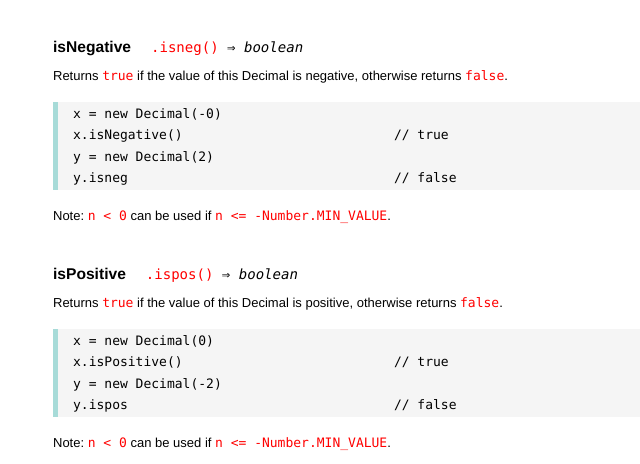
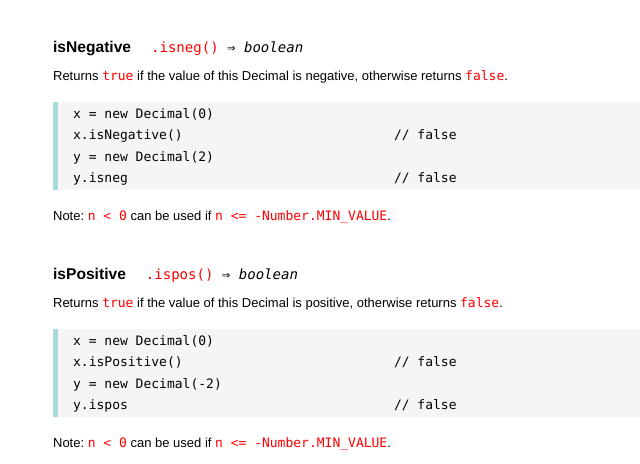
Before and after one commit to MikeMcl/decimal.js-light, a website: page doc/API.html in a window 1280 px wide. Shown: the part 8080-8544 px from the top of the page, 187-827 px from the left. Drawn offline with Linux system fonts and the light colour scheme.

Commit message:
Correct toPositve and toNegative examples

```diff
--- a/doc/API.html
+++ b/doc/API.html
@@ -667,8 +667,8 @@ y.isint()                                // false</pre>
       <code>false</code>.
     </p>
     <pre>
-x = new Decimal(-0)
-x.isNegative()                           // true
+x = new Decimal(0)
+x.isNegative()                           // false
 y = new Decimal(2)
 y.isneg                                  // false</pre>
     <p>Note: <code>n &lt; 0</code> can be used if <code>n &lt;= -Number.MIN_VALUE</code>.</p>
@@ -682,7 +682,7 @@ y.isneg                                  // false</pre>
     </p>
     <pre>
 x = new Decimal(0)
-x.isPositive()                           // true
+x.isPositive()                           // false
 y = new Decimal(-2)
 y.ispos                                  // false</pre>
     <p>Note: <code>n &lt; 0</code> can be used if <code>n &lt;= -Number.MIN_VALUE</code>.</p>
```
